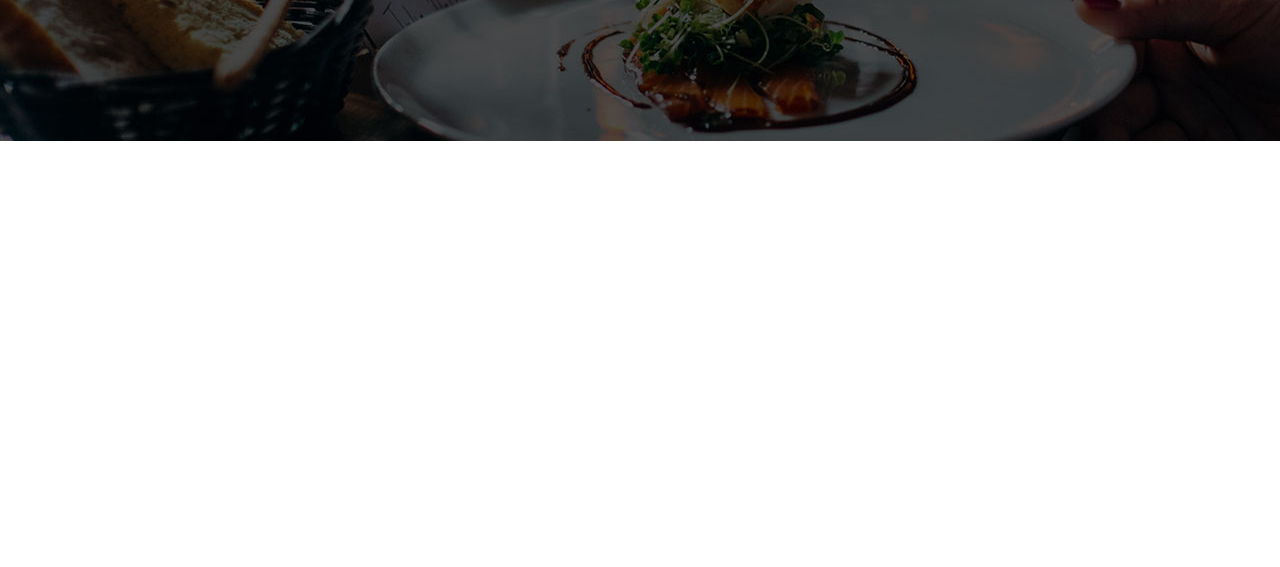
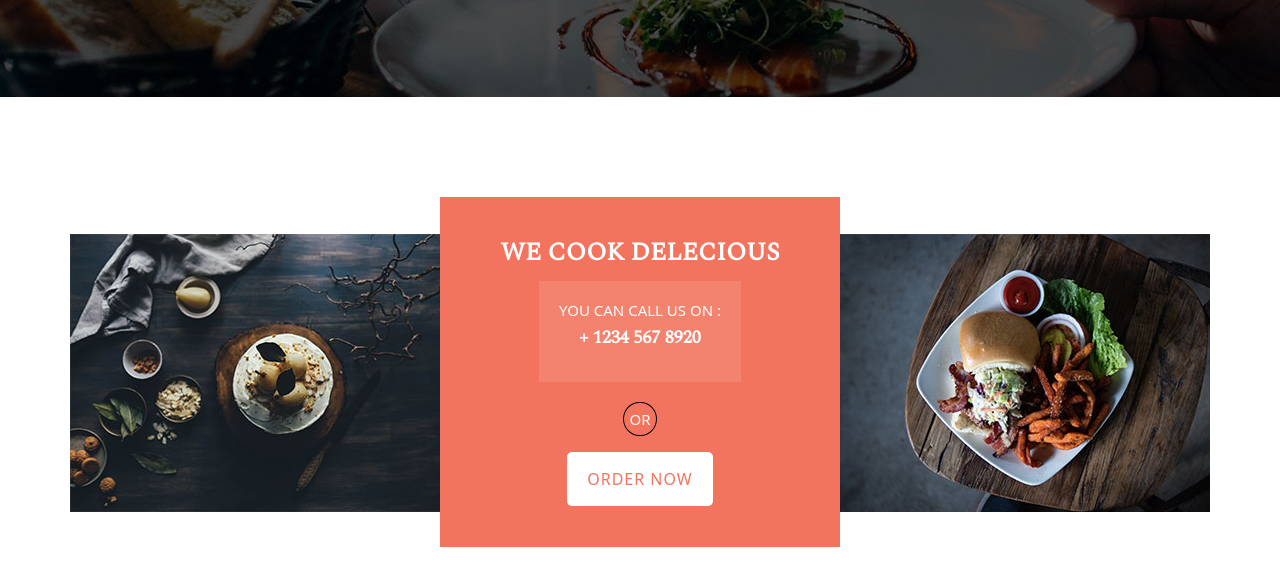
Before and after one commit to Wassime1994/Victory-sass-bootstrap-git, a website: page index.html in a window 1280 px wide. Shown: the part 449-1016 px from the top of the page. Before the commit the page ends 800 px from the top, so only its background shows below. Drawn offline with nearby package versions, Linux system fonts and the light colour scheme.

Commit message:
section delecious finis

```diff
--- a/index.html
+++ b/index.html
@@ -45,6 +45,27 @@
 
 
 </header>
+<section class="delecious">
+    <div class="main">
+         <div class="left">
+             <img src="./public/img/cook_01.jpg" alt="">
+         </div>
+         <div class="middle">
+             <h1>WE COOK DELECIOUS</h1>
+             <div class="orange-clair">
+                 <h2>YOU CAN CALL US ON  : </h2>
+                 <h1>+ 1234 567 8920</h1>
+
+            </div>
+            <p>OR</p>
+            <button> ORDER NOW</button>
+
+         </div>
+         <div class="right">
+            <img src="./public/img/cook_02.jpg" alt="">
+         </div>
+    </div>
+</section>
 
 
 
--- a/src/sass/modules/_header.scss
+++ b/src/sass/modules/_header.scss
@@ -2,7 +2,6 @@ body {
    background-color: #EAF0FF;
     ;
 }
-header {
     h1 {
         text-align: center;
         font-family: spectral;
@@ -39,4 +38,3 @@ header {
              }
         }
     }
-}
--- /dev/null
+++ b/src/sass/modules/_section-delecious.scss
@@ -0,0 +1,73 @@
+.delecious {
+    background-color: white;
+    padding: 20px;
+    width: 100%;
+    .main {
+        display: flex;
+        justify-content: center;
+        padding-top: 80px;
+        .left {
+            img {
+                padding-top:10% ;
+            }
+        }
+        .middle {
+            height: 350px;
+            width: 400px;
+            background-color: #F2745F;
+            display: flex;
+            flex-direction: column;
+            justify-content: center;
+            align-items: center;
+            text-align: center;
+            color: white;
+            h1 {
+                font-size:25px;
+                font-weight: bold;
+                padding-bottom: 5px;
+            }
+            .orange-clair {
+                background-color: #F3826F ;
+                display: flex;
+                flex-direction: column;
+                align-items: center;
+                text-align: center;
+                margin: 0 20%;
+                padding: 5%;
+                h2 {
+                    font-size: 15px;
+                }
+                h1 {
+                    font-size: 18px;
+                }
+
+
+            }
+            p{
+                font-size: 15px;
+                padding: 5px;
+                width: max-content;
+                border: 1px solid black;
+                border-radius: 50%;
+                margin-top: 20px;
+            }
+            button {
+                background: white;
+                color: #F2745F;
+                letter-spacing: 1px;
+                padding: 15px 20px;
+                border: transparent;
+                border-radius: 5px;
+            }
+
+
+        }
+    .right {
+            img {
+                padding-top:10%  ;
+            }
+        }
+
+
+
+    }  }
--- a/src/sass/modules/_style.scss
+++ b/src/sass/modules/_style.scss
@@ -1 +1,2 @@
 @import "./header" ;
+@import "./section-delecious"
```
Also changed, not shown: public/css/app.css, 1 other file.
